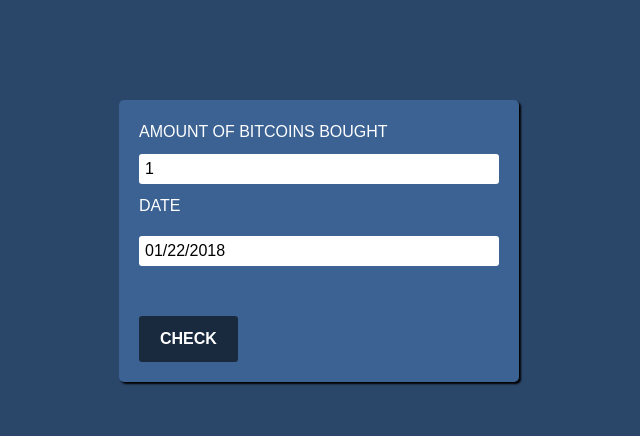
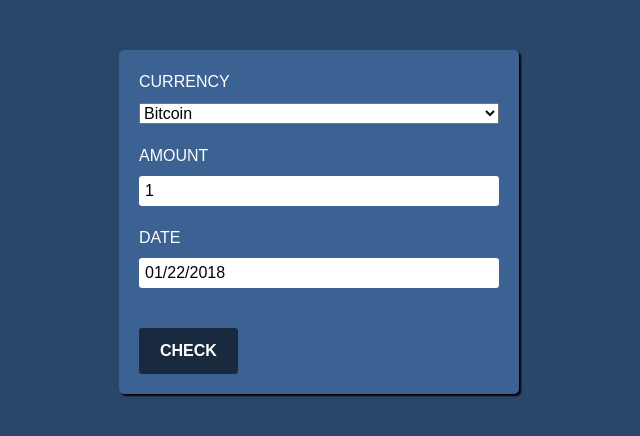
Before and after one commit to Johngn/coin, a React (Create React App) app: page / in a window 1280 px wide. Shown: the top 436 px of the page, without its empty margins (121-761 px from the left). Built offline with nearby package versions, Linux system fonts and the light colour scheme; no server answers.

Commit message:
added ETH

```diff
--- a/package.json
+++ b/package.json
@@ -5,13 +5,16 @@
   "dependencies": {
     "axios": "^0.21.1",
     "bootstrap": "^4.0.0",
+    "classnames": "^2.2.6",
     "moment": "^2.20.1",
     "proptypes": "^1.1.0",
     "react": "^16.2.0",
     "react-date-picker": "^6.7.0",
     "react-datepicker": "^1.0.4",
     "react-dom": "^16.2.0",
-    "react-scripts": "1.1.0"
+    "react-scripts": "1.1.0",
+    "react-spinner": "^0.2.7",
+    "react-spinners": "^0.10.4"
   },
   "scripts": {
     "start": "react-scripts start",
--- a/src/App.css
+++ b/src/App.css
@@ -13,9 +13,9 @@ header {
 }
 
 .main-heading {
-    margin-top: 50px;
-    margin-bottom: 50px;
-    font-size: 40px;
+    margin-top: 20px;
+    margin-bottom: 20px;
+    font-size: 30px;
     text-align: center;
 }
 
@@ -62,7 +62,24 @@ input {
 
 .react-datepicker-wrapper,
 .react-datepicker__input-container {
+    margin: 0;
+    padding: 0;
     width: 100%;
+}
+
+.react-datepicker__input-container input {
+    margin: 0;
+}
+
+.currency-select {
+    margin: 0;
+    margin-bottom: 20px;
+    width: 100%;
+}
+
+.currency-amount {
+    margin: 0;
+    margin-bottom: 20px;
 }
 
 /* RESULTS */
@@ -70,7 +87,7 @@ input {
 .row {
     text-align: center;
     margin: auto;
-    margin-top: 100px;
+    margin-top: 50px;
     max-width: 800px;
 }
 
@@ -97,8 +114,13 @@ h4 {
     padding: 20px;
     border-radius: 5px;
     box-shadow: 2px 2px 2px #000;
+    margin-bottom: 30px;
 }
 
 #instructions {
     text-align: left;
 }
+
+.red {
+    color: rgb(235, 63, 63);
+}
--- a/src/App.js
+++ b/src/App.js
@@ -8,13 +8,15 @@ class App extends Component {
     constructor() {
         super();
         this.state = {
-            name: "John",
             date: moment(),
             data: "",
             btcToday: "",
+            ethToday: "",
             cryptoAmount: 1,
             status: "",
             symbols: [],
+            currency: "BTC",
+            loading: true,
         };
     }
 
@@ -27,6 +29,12 @@ class App extends Component {
     inputChangeHandler = e => {
         this.setState({
             cryptoAmount: e.target.value,
+        });
+    };
+
+    selectChangeHandler = e => {
+        this.setState({
+            currency: e.target.value,
         });
     };
 
@@ -43,19 +51,43 @@ class App extends Component {
             .catch(error => {
                 console.log(error);
             });
+
+        axios
+            .get(
+                `https://min-api.cryptocompare.com/data/pricehistorical?fsym=ETH&tsyms=ETH,USD,EUR&ts=${moment().unix()}&extraParams=cryptocoin`
+            )
+            .then(response => {
+                this.setState({
+                    ethToday: response.data.ETH.USD,
+                });
+            })
+            .catch(error => {
+                console.log(error);
+            });
     };
 
     apiCall = () => {
+        this.setState({ loading: true });
+
         axios
             .get(
-                `https://min-api.cryptocompare.com/data/pricehistorical?fsym=BTC&tsyms=BTC,USD,EUR&ts=${this.state.date.unix()}&extraParams=cryptocoin`
+                `https://min-api.cryptocompare.com/data/pricehistorical?fsym=${
+                    this.state.currency
+                }&tsyms=${
+                    this.state.currency
+                },USD,EUR&ts=${this.state.date.unix()}&extraParams=cryptocoin`
             )
             .then(response => {
-                this.setState({
-                    btcOld: response.data.BTC.USD,
-                });
-                const CP = this.state.btcOld;
-                const SP = this.state.btcToday;
+                let CP = "";
+                let SP = "";
+                if (response.data.BTC) {
+                    CP = response.data.BTC.USD;
+                    SP = this.state.btcToday;
+                } else if (response.data.ETH) {
+                    CP = response.data.ETH.USD;
+                    SP = this.state.ethToday;
+                }
+
                 if (CP < SP) {
                     let profit = SP - CP;
                     let percentProfit = (profit / CP) * 100;
@@ -66,6 +98,7 @@ class App extends Component {
                     let investment = this.state.cryptoAmount * CP;
                     this.setState({
                         location: "results",
+                        loading: false,
                         status: {
                             total: totalProfit,
                             investment: investment,
@@ -82,6 +115,7 @@ class App extends Component {
                     let investment = this.state.cryptoAmount * CP;
                     this.setState({
                         location: "results",
+                        loading: false,
                         status: {
                             total: totalLoss,
                             investment: investment,
@@ -101,6 +135,7 @@ class App extends Component {
         return (
             <div className="home container">
                 <Home
+                    selectChangeHandler={this.selectChangeHandler}
                     handleDateChange={this.handleDateChange}
                     globalState={this.state}
                     inputChangeHandler={this.inputChangeHandler}
--- a/src/components/Home.js
+++ b/src/components/Home.js
@@ -5,7 +5,9 @@ import Results from "./Results";
 
 class Home extends Component {
     resultsDisplay = () => {
-        return this.props.globalState.status === "" ? (
+        return this.props.globalState.loading ? (
+            ""
+        ) : this.props.globalState.status === "" ? (
             ""
         ) : (
             <Results globalState={this.props.globalState} />
@@ -15,7 +17,7 @@ class Home extends Component {
     render() {
         return (
             <section className="">
-                {/* <h2 className="main-heading">Bitcoin Tracker</h2> */}
+                {/* <h4 className="main-heading">Bitcoin Tracker</h4> */}
                 <div className="row">
                     <div className="col-md-6 left">
                         {/* <p id="instructions">
@@ -23,8 +25,18 @@ class Home extends Component {
                             the transaction to find total profit or loss
                         </p> */}
 
-                        <label>Amount of bitcoins bought</label>
+                        <label>Currency</label>
+                        <select
+                            className="currency-select"
+                            onChange={this.props.selectChangeHandler}
+                            value={this.props.globalState.currency}
+                        >
+                            <option value="BTC">Bitcoin</option>
+                            <option value="ETH">Ethereum</option>
+                        </select>
+                        <label>Amount</label>
                         <input
+                            className="currency-amount"
                             onChange={this.props.inputChangeHandler}
                             value={this.props.globalState.cryptoAmount}
                             type="number"
--- a/src/components/Results.js
+++ b/src/components/Results.js
@@ -1,14 +1,31 @@
-import React from 'react';
+import React from "react";
+import classNames from "classnames";
 
-const Results = (props) => {
-  const { investment, total, percent, winlose, winlose2 } = props.globalState.status;
-  return (
-  <div className="col-md-6">
-    <h3>Your ${investment} investment {winlose}</h3>
-    <h1 className="">${total}</h1>
-    <h4>{percent}% {winlose2}</h4>
-  </div>
-  )
-}
+const Results = props => {
+    const {
+        investment,
+        total,
+        percent,
+        winlose,
+        winlose2,
+    } = props.globalState.status;
+    return (
+        <div className="col-md-6">
+            <h3>
+                Your ${investment} investment {winlose}
+            </h3>
+            <h1
+                className={classNames({
+                    red: winlose === "lost",
+                })}
+            >
+                ${total}
+            </h1>
+            <h4>
+                {percent}% {winlose2}
+            </h4>
+        </div>
+    );
+};
 
 export default Results;
```
Also changed, not shown: src/components/Spinner.js (added, +15 -0 lines), src/images/spinner.gif (added), 1 other file (tests, documents, lock files or other folders).
